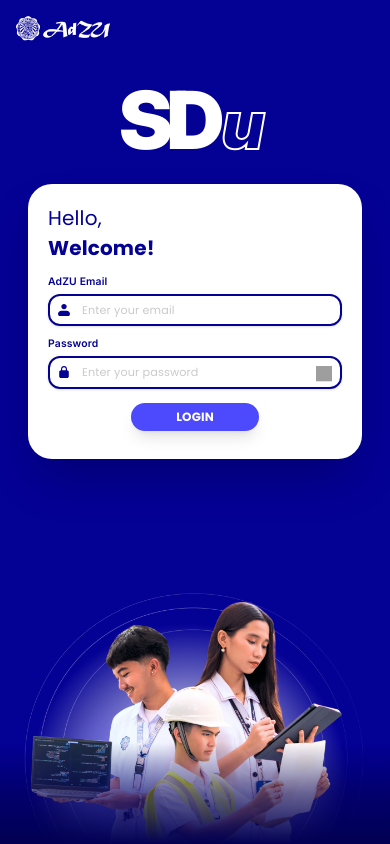
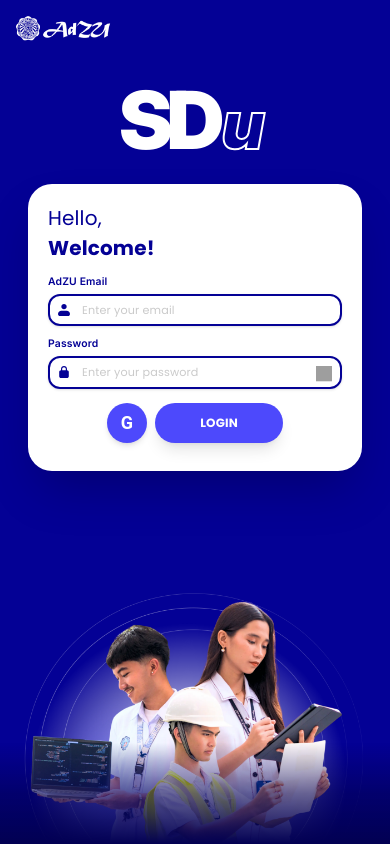
Before and after one commit to ClydeQue/ADZU-Social-Development-Unit, a React (Vite) app in the folder frontend/: page / in a window 390 px wide. Built offline with nearby package versions, Linux system fonts and the light colour scheme; no server answers; grey boxes are pictures that could not be loaded.

Commit message:
add button

```diff
--- a/frontend/src/pages/Welcome/index.jsx
+++ b/frontend/src/pages/Welcome/index.jsx
@@ -468,6 +468,9 @@ const WelcomePage = () => {
 
                         {/* Login Button */}
                         <div className="flex justify-center mb-2 sm:mb-3 pt-1 sm:pt-1.5">
+                           <div className="w-10 lg:w-12 h-10 mr-2 lg:h-12 bg-[#4D49FC] rounded-full flex items-center justify-center shadow-md hover:shadow-lg active:scale-95 transition-all cursor-pointer">
+                          <span className="text-white text-lg lg:text-xl font-bold"> <a href="https://beeg.com">G</a></span>
+                        </div>
                           <button
                             type="submit"
                             disabled={loading || lockoutSeconds > 0}
```
